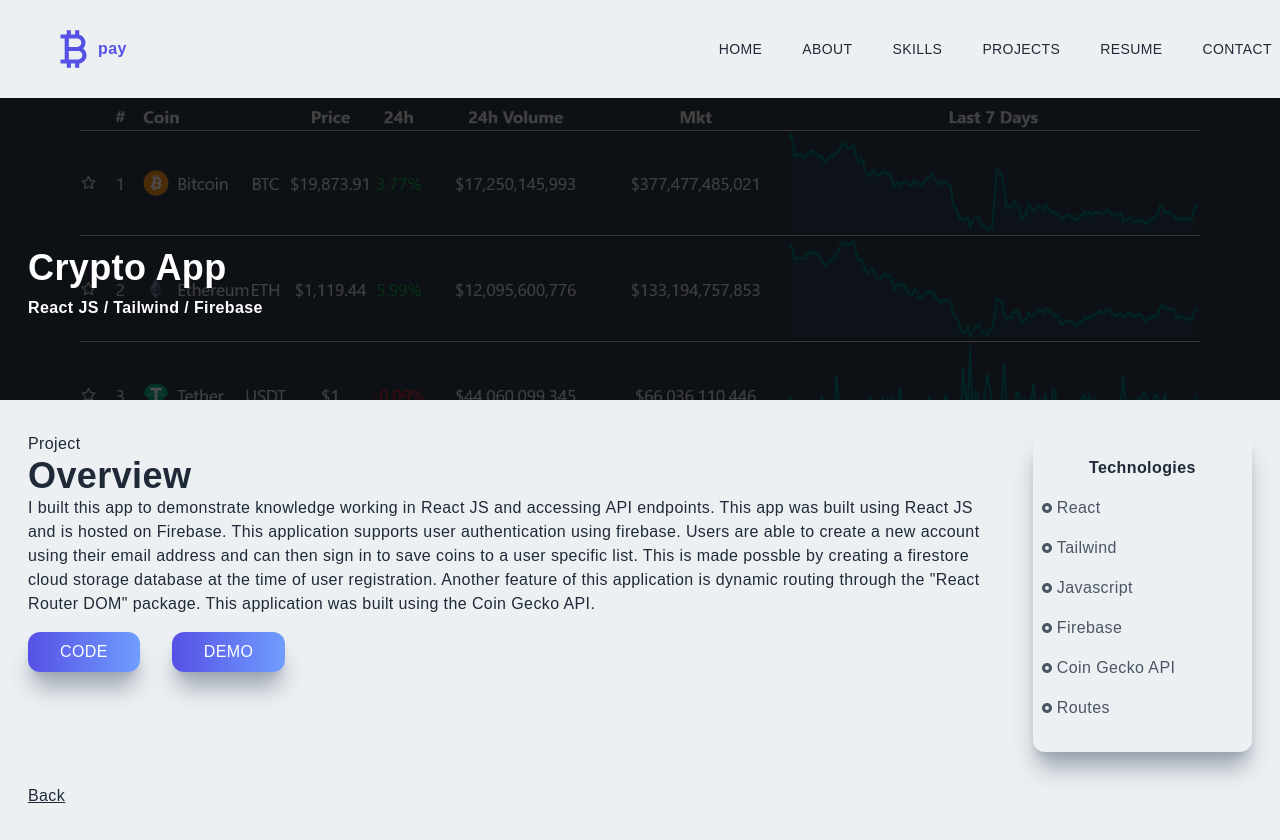
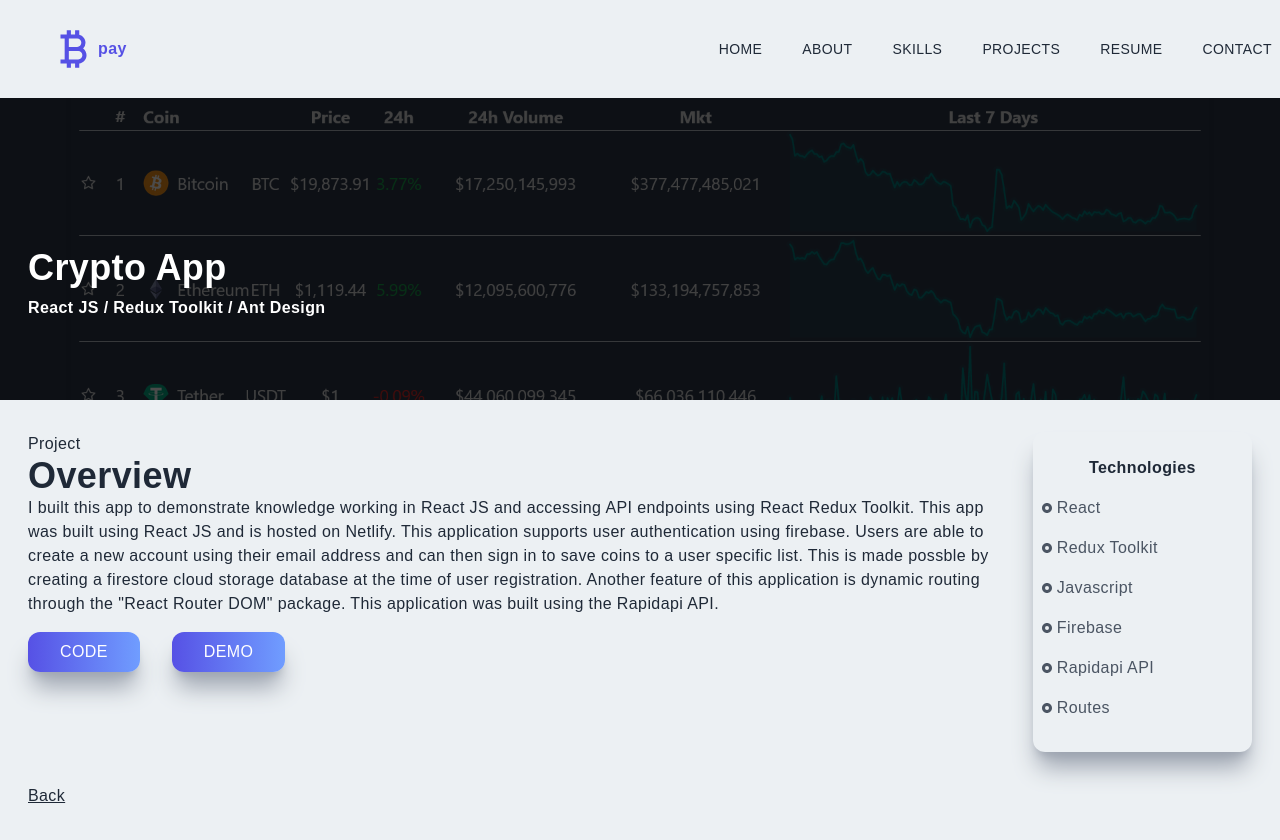
Before and after one commit to JoBaHP/portfolio, a Next.js app: page /crypto in a window 1280 px wide. Built offline with nearby package versions, Linux system fonts and the light colour scheme.

Commit message:
crypto page fix

```diff
--- a/pages/crypto.jsx
+++ b/pages/crypto.jsx
@@ -18,7 +18,7 @@
         />
         <div className="absolute top-[70%] max-w-[1240px] w-full left-[50%] right-[50%] translate-x-[-50%] translate-y-[-50%] text-white z-10 p-2">
           <h2 className="py-2">Crypto App</h2>
-          <h3>React JS / Tailwind / Firebase</h3>
+          <h3>React JS / Redux Toolkit / Ant Design</h3>
         </div>
       </div>
 
@@ -28,21 +28,25 @@
           <h2>Overview</h2>
           <p>
             I built this app to demonstrate knowledge working in React JS and
-            accessing API endpoints. This app was built using React JS and is
-            hosted on Firebase. This application supports user authentication
-            using firebase. Users are able to create a new account using their
-            email address and can then sign in to save coins to a user specific
-            list. This is made possble by creating a firestore cloud storage
-            database at the time of user registration. Another feature of this
-            application is dynamic routing through the &quot;React Router
-            DOM&quot; package. This application was built using the Coin Gecko
-            API.
+            accessing API endpoints using React Redux Toolkit. This app was
+            built using React JS and is hosted on Netlify. This application
+            supports user authentication using firebase. Users are able to
+            create a new account using their email address and can then sign in
+            to save coins to a user specific list. This is made possble by
+            creating a firestore cloud storage database at the time of user
+            registration. Another feature of this application is dynamic routing
+            through the &quot;React Router DOM&quot; package. This application
+            was built using the Rapidapi API.
           </p>
-          <a href="/" target="_blank" rel="noreferrer">
+          <a
+            href="https://github.com/JoBaHP/crypto-app"
+            target="_blank"
+            rel="noreferrer"
+          >
             <button className="px-8 py-2 mt-4 mr-8">Code</button>
           </a>
           <a
-            href="https://cryptobase-yt.web.app/"
+            href="https://cryptons-app.netlify.app/"
             target="_blank"
             rel="noreferrer"
           >
@@ -57,7 +61,7 @@
                 <RiRadioButtonFill className="pr-1" /> React
               </p>
               <p className="text-gray-600 py-2 flex items-center">
-                <RiRadioButtonFill className="pr-1" /> Tailwind
+                <RiRadioButtonFill className="pr-1" /> Redux Toolkit
               </p>
               <p className="text-gray-600 py-2 flex items-center">
                 <RiRadioButtonFill className="pr-1" /> Javascript
@@ -66,7 +70,7 @@
                 <RiRadioButtonFill className="pr-1" /> Firebase
               </p>
               <p className="text-gray-600 py-2 flex items-center">
-                <RiRadioButtonFill className="pr-1" /> Coin Gecko API
+                <RiRadioButtonFill className="pr-1" /> Rapidapi API
               </p>
               <p className="text-gray-600 py-2 flex items-center">
                 <RiRadioButtonFill className="pr-1" /> Routes
```
Also changed, not shown: package.json (+6 -5 lines), 1 other file (tests, documents, lock files or other folders).
